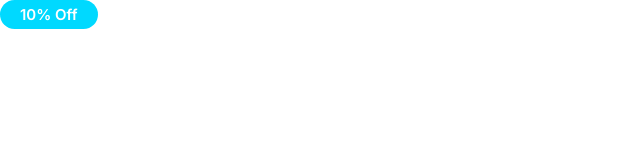
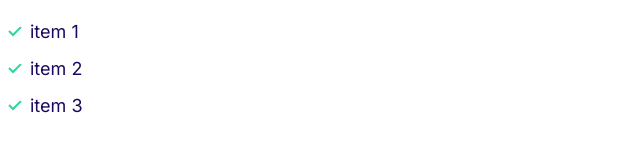
Before and after one commit to MehrdadKohansal/moshify-project, a plain HTML site: page index.html in a window 1280 px wide. Shown: the whole page, without its empty margins (0-640 px from the left). Drawn offline with Linux system fonts and the light colour scheme.

Commit message:
BUild the lists components.

```diff
--- a/css/index.css
+++ b/css/index.css
@@ -120,5 +120,34 @@ a {
     .badge--small {
         font-size: 1.2rem;
     }
+}
+
+/* lists */
+
+.list {
+    list-style: none;
+    padding-left: 0;
+    color: var(--color-heading);
+}
+
+.list--inline .list__item {
+    display: inline-block;
+    margin-right: 2rem;
+}
+
+.list--tick {
+    list-style-image: url(../images/tick.svg);
+    padding-left: 3rem;
+}
+
+.list--tick .list__item {
+    padding-left: 0.5rem;
+    margin-bottom: 1rem;
+}
+
+@media screen and (min-width: 1024px) {
+    .list--tick .list__item {
+        padding-left: 0;
+    }
 
 }
--- a/index.html
+++ b/index.html
@@ -11,6 +11,10 @@
     <link rel="stylesheet" href="css/index.css">
 </head>
 <body>
-    <span class="badge badge--secondary">10% Off</span>
+    <ul class="list list--tick">
+        <li class="list__item">item 1</li>
+        <li class="list__item">item 2</li>
+        <li class="list__item">item 3</li>
+    </ul>
 </body>
 </html>
```
Also changed, not shown: components/lists.html (added, +5 -0 lines), images/tick.svg (added).
